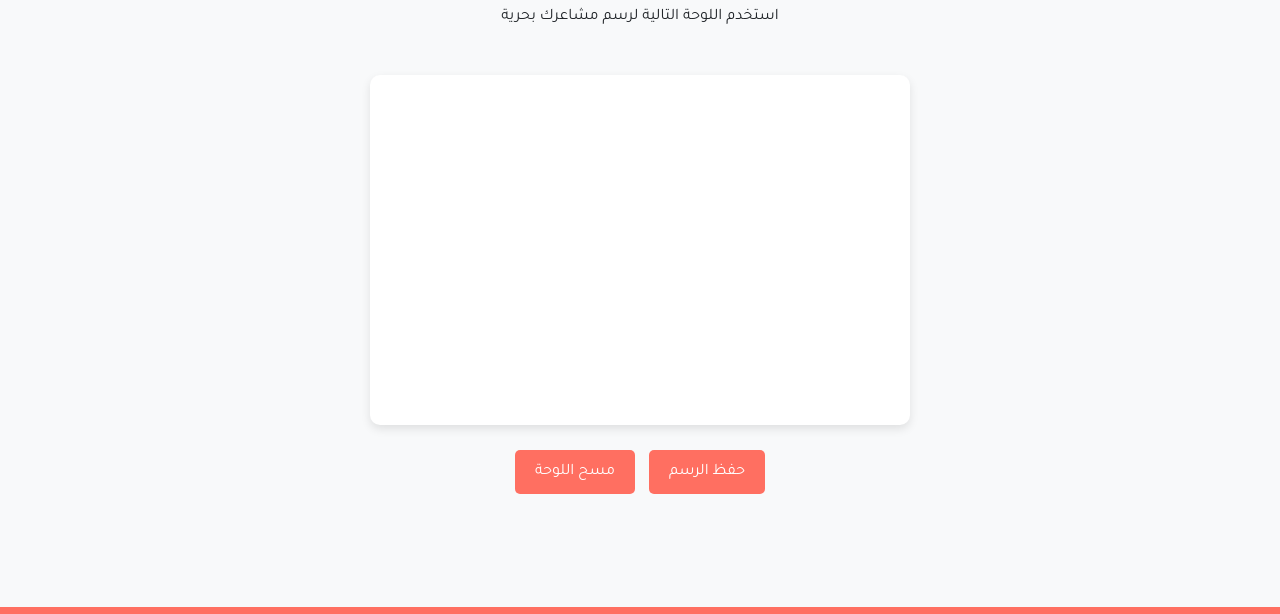
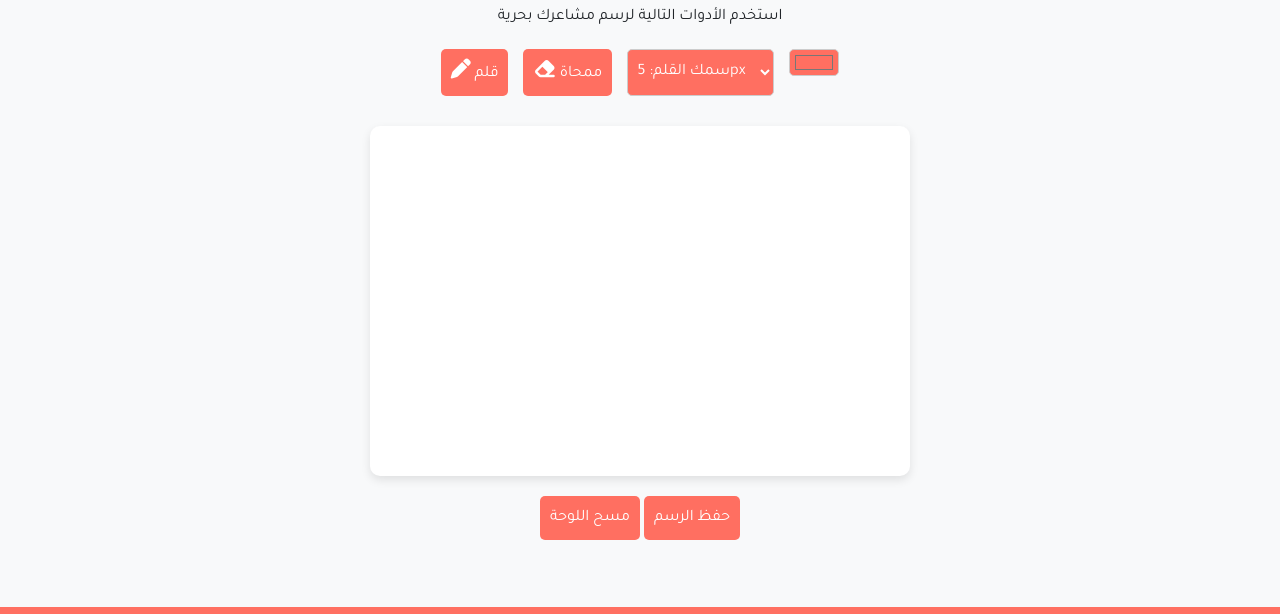
Before and after one commit to YounisDany/feel, a plain HTML site: page draw.html in a window 1280 px wide. Shown: the part 99-713 px from the top of the page. Drawn offline with nearby package versions, Linux system fonts and the light colour scheme.

Commit message:
Update draw.html

```diff
--- a/draw.html
+++ b/draw.html
@@ -9,8 +9,6 @@
     <link rel="stylesheet" href="https://cdn.jsdelivr.net/npm/bootstrap@5.3.3/dist/css/bootstrap.min.css">
     <!-- Font Awesome for icons -->
     <link rel="stylesheet" href="https://cdnjs.cloudflare.com/ajax/libs/font-awesome/6.5.1/css/all.min.css">
-    <!-- Animate.css for animations -->
-    <link rel="stylesheet" href="https://cdnjs.cloudflare.com/ajax/libs/animate.css/4.1.1/animate.min.css">
     <!-- Google Font Tajawal -->
     <link href="https://fonts.googleapis.com/css2?family=Tajawal:wght@400;700&display=swap" rel="stylesheet">
 
@@ -38,6 +36,7 @@
             display: inline-block;
             font-size: 18px;
         }
+
         .canvas-container {
             margin-top: 30px;
             padding: 20px;
@@ -45,37 +44,78 @@
             border-radius: 10px;
             box-shadow: 0 4px 10px rgba(0, 0, 0, 0.1);
             display: inline-block;
+            position: relative;
         }
-        .buttons-container {
+
+        .tools-container {
             margin-top: 20px;
+            display: flex;
+            justify-content: center;
+            gap: 15px;
         }
-        .buttons-container button {
-            margin: 5px;
-            padding: 10px 20px;
-            font-size: 16px;
+
+        .tool-btn {
+            padding: 10px;
             background-color: #ff6f61;
             border: none;
             color: white;
+            border-radius: 5px;
             cursor: pointer;
+            transition: background-color 0.3s;
+        }
+
+        .tool-btn:hover {
+            background-color: #e85a4f;
+        }
+
+        .tool-btn i {
+            font-size: 20px;
+        }
+
+        .tools-container select,
+        .tools-container input {
+            padding: 5px;
+            font-size: 16px;
             border-radius: 5px;
+            border: 1px solid #ccc;
         }
-        .buttons-container button:hover {
-            background-color: #e85a4f;
+
+        .canvas-container {
+            position: relative;
+        }
+
+        .buttons-container {
+            margin-top: 20px;
         }
     </style>
 </head>
 <body>
     <div class="container mt-5">
         <h1 class="animate__animated animate__fadeInDown">ارسم مشاعرك</h1>
-        <p class="animate__animated animate__fadeInUp">استخدم اللوحة التالية لرسم مشاعرك بحرية</p>
+        <p class="animate__animated animate__fadeInUp">استخدم الأدوات التالية لرسم مشاعرك بحرية</p>
+
+        <div class="tools-container">
+            <!-- أدوات القلم -->
+            <button class="tool-btn" id="penButton"><i class="fas fa-pen"></i> قلم</button>
+            <!-- أداة الممحاة -->
+            <button class="tool-btn" id="eraserButton"><i class="fas fa-eraser"></i> ممحاة</button>
+            <!-- تغيير سمك القلم -->
+            <select id="penSize" class="tool-btn">
+                <option value="5">سمك القلم: 5px</option>
+                <option value="10">سمك القلم: 10px</option>
+                <option value="15">سمك القلم: 15px</option>
+            </select>
+            <!-- تغيير اللون -->
+            <input type="color" id="penColor" class="tool-btn" value="#ff6f61">
+        </div>
 
         <div class="canvas-container">
             <canvas id="emotionCanvas" width="500" height="300"></canvas>
         </div>
 
         <div class="buttons-container">
-            <button onclick="clearCanvas()">مسح اللوحة</button>
-            <button onclick="saveCanvas()">حفظ الرسم</button>
+            <button class="tool-btn" onclick="clearCanvas()">مسح اللوحة</button>
+            <button class="tool-btn" onclick="saveCanvas()">حفظ الرسم</button>
         </div>
     </div>
 
@@ -93,23 +133,29 @@
         const ctx = canvas.getContext("2d");
 
         let painting = false;
+        let currentTool = "pen";
+        let penSize = 5;
+        let penColor = "#ff6f61";
 
+        // بدأ الرسم
         function startPosition(e) {
             painting = true;
             draw(e);
         }
 
+        // إنهاء الرسم
         function endPosition() {
             painting = false;
             ctx.beginPath();
         }
 
+        // الرسم
         function draw(e) {
             if (!painting) return;
 
-            ctx.lineWidth = 5;
+            ctx.lineWidth = penSize;
             ctx.lineCap = "round";
-            ctx.strokeStyle = "#ff6f61";
+            ctx.strokeStyle = penColor;
 
             ctx.lineTo(e.clientX - canvas.offsetLeft, e.clientY - canvas.offsetTop);
             ctx.stroke();
@@ -117,10 +163,12 @@
             ctx.moveTo(e.clientX - canvas.offsetLeft, e.clientY - canvas.offsetTop);
         }
 
+        // مسح اللوحة
         function clearCanvas() {
             ctx.clearRect(0, 0, canvas.width, canvas.height);
         }
 
+        // حفظ الرسم
         function saveCanvas() {
             const dataUrl = canvas.toDataURL("image/png");
             const link = document.createElement("a");
@@ -129,12 +177,30 @@
             link.click();
         }
 
+        // تغيير القلم
+        document.getElementById("penButton").addEventListener("click", () => {
+            currentTool = "pen";
+        });
+
+        // تغيير الممحاة
+        document.getElementById("eraserButton").addEventListener("click", () => {
+            currentTool = "eraser";
+            penColor = "#ffffff"; // تغيير اللون إلى الأبيض للممحاة
+        });
+
+        // تغيير سمك القلم
+        document.getElementById("penSize").addEventListener("change", (e) => {
+            penSize = e.target.value;
+        });
+
+        // تغيير اللون
+        document.getElementById("penColor").addEventListener("input", (e) => {
+            penColor = e.target.value;
+        });
+
         canvas.addEventListener("mousedown", startPosition);
         canvas.addEventListener("mouseup", endPosition);
         canvas.addEventListener("mousemove", draw);
-
-        // شريط التنقل السفلي - إضافة الرابط
-        document.querySelector(".bottom-nav a:nth-child(2)").classList.add("active");
     </script>
 </body>
 </html>
```
